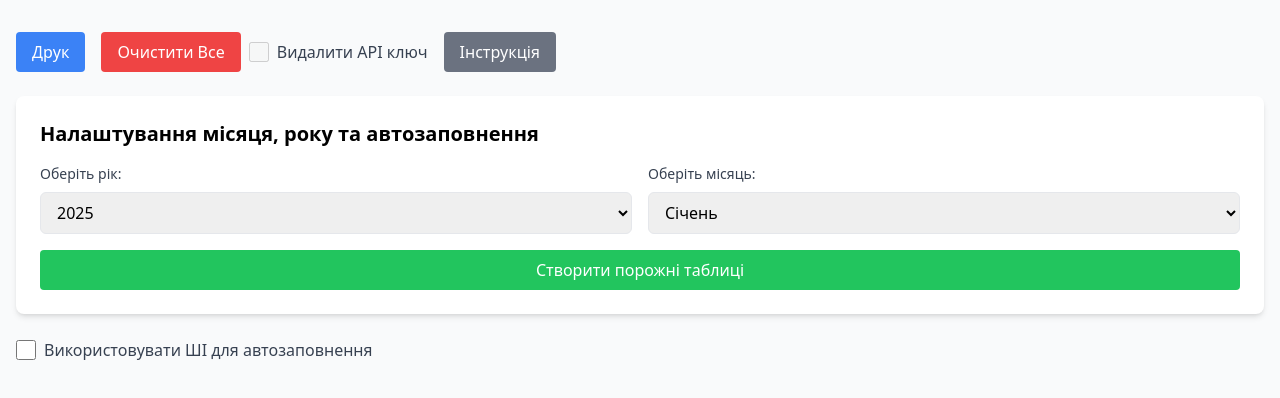
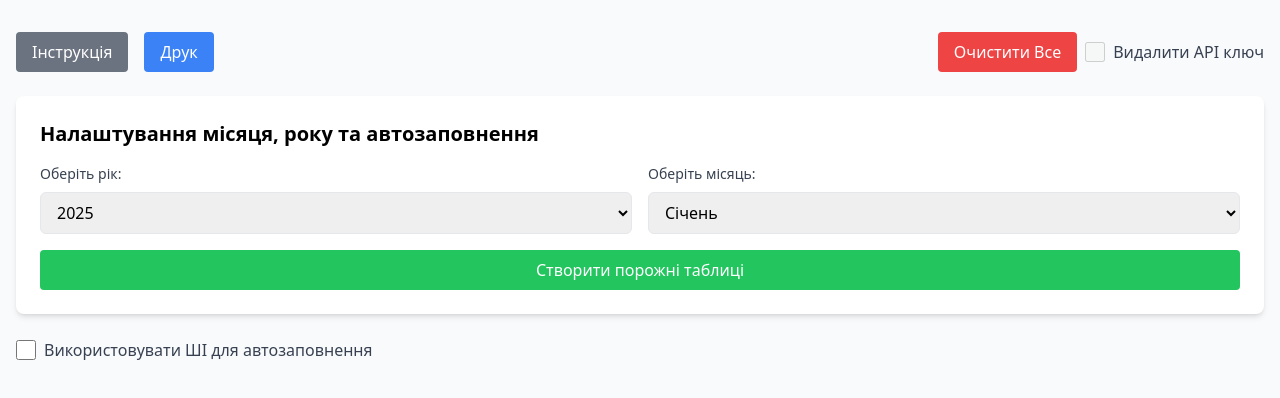
Before and after one commit to bazf/weekly-education-plan-auto, a plain HTML site: page index.html in a window 1280 px wide. Drawn offline with nearby package versions, Linux system fonts and the light colour scheme.

Commit message:
align buttons

```diff
--- a/index.html
+++ b/index.html
@@ -159,10 +159,15 @@
         <!-- Control panel -->
         <div class="no-print space-y-6 mb-8">
             <!-- Action buttons -->
-            <div class="flex flex-wrap gap-4">
-                <button id="btnPrint" class="bg-blue-500 hover:bg-blue-600 text-white px-4 py-2 rounded">
-                    Друк
-                </button>
+            <div class="flex flex-wrap gap-4 justify-between">
+                <div class="flex gap-4">
+                    <button id="btnInstructions" class="bg-gray-500 hover:bg-gray-600 text-white px-4 py-2 rounded">
+                        Інструкція
+                    </button>
+                    <button id="btnPrint" class="bg-blue-500 hover:bg-blue-600 text-white px-4 py-2 rounded">
+                        Друк
+                    </button>
+                </div>
                 <div class="flex items-center gap-2">
                     <button id="btnClearAll" class="bg-red-500 hover:bg-red-600 text-white px-4 py-2 rounded">
                         Очистити Все
@@ -172,11 +177,7 @@
                         <span class="ml-2 text-gray-700">Видалити API ключ</span>
                     </label>
                 </div>
-                <button id="btnInstructions" class="bg-gray-500 hover:bg-gray-600 text-white px-4 py-2 rounded">
-                    Інструкція
-                </button>
             </div>
-
             <!-- Settings section -->
             <div class="bg-white p-6 rounded-lg shadow-md space-y-4">
                 <h3 class="text-xl font-semibold mb-4">Налаштування місяця, року та автозаповнення</h3>
```
